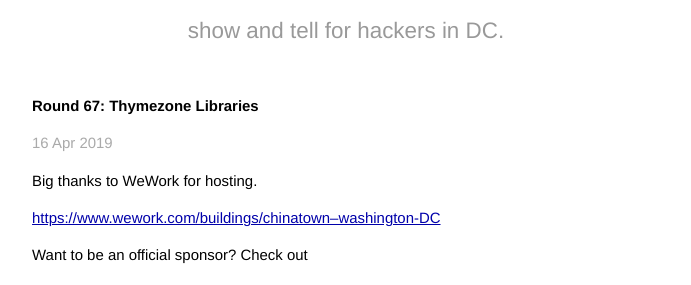
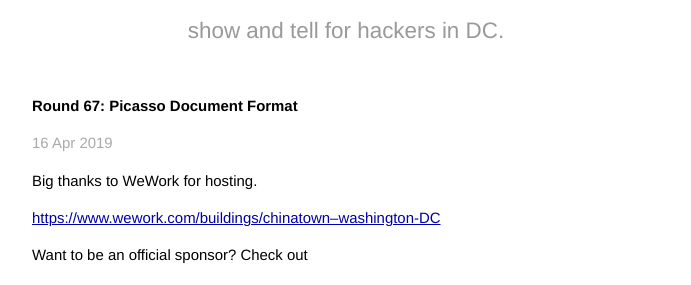
Before and after one commit to dchackandtell/dchackandtell.github.io, a Jekyll site: the page built from _posts/2019/2019-04-00-round-67.md, in a window 1280 px wide and 900 px high. Shown: the part 181-466 px from the top of the window, without its empty margins (294-985 px from the left). Built offline with Jekyll 4.4.1, drawn with Linux system fonts in a browser that asks for light colours.

Commit message:
Fix title typo

```diff
--- a/_posts/2019/2019-04-00-round-67.md
+++ b/_posts/2019/2019-04-00-round-67.md
@@ -1,6 +1,6 @@
 ---
 layout: post
-title:  "Round 67: Thymezone Libraries"
+title:  "Round 67: Picasso Document Format"
 date:   2019-04-16 06:30:00
 status: text
 ---
```
